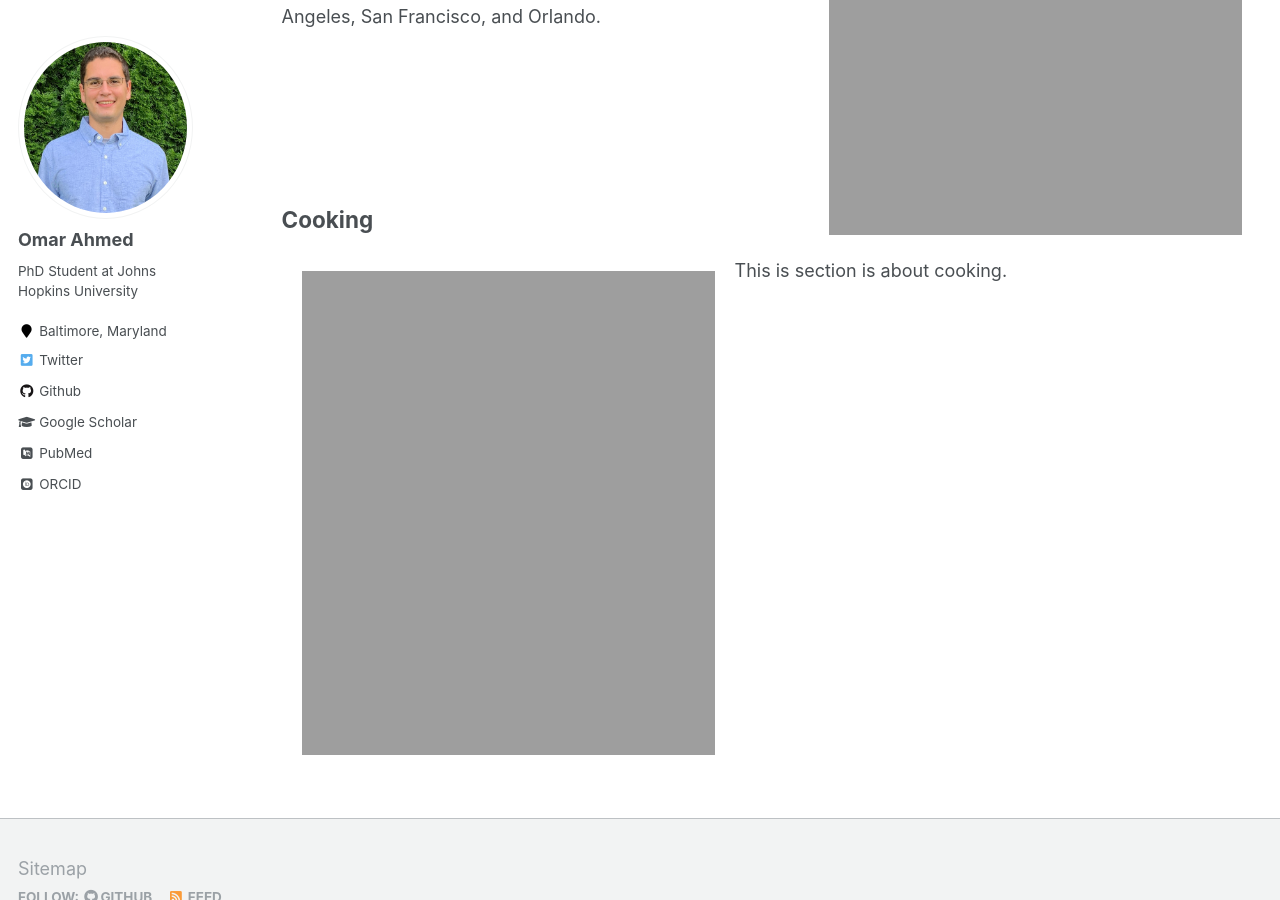
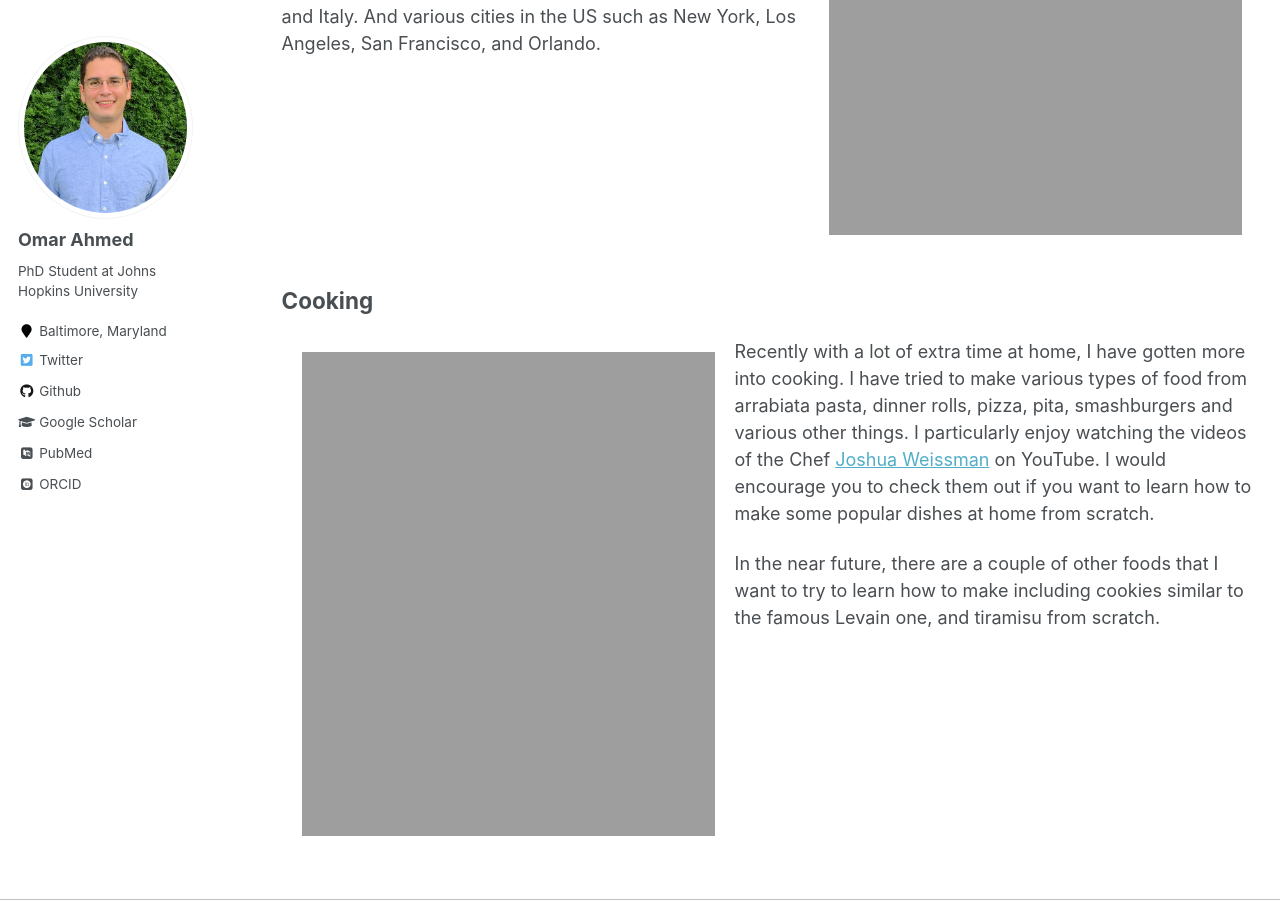
Before and after one commit to oma219/oma219.github.io, a Jekyll site: the page built from _pages/interests.md, in a window 1280 px wide and 900 px high, scrolled down 998 px. Built offline with Jekyll 4.4.1, drawn with Linux system fonts in a browser that asks for light colours; some web fonts are replaced.

Commit message:
updated interets page

```diff
--- a/_pages/interests.md
+++ b/_pages/interests.md
@@ -21,17 +21,17 @@ In terms of other sports, I am fan of Lebron James in the NBA and, Roger Federer
 
 <img src="http://oma219.github.io/images/epcot.jpg" alt="spaceship earth" style="float: right; height: 524px; width:453px; padding: 20px;"/>
 
+<br/>
 In terms of travel, I really enjoy going to theme parks like Disney and Universal when I have the chance. I particularly like the Epcot park in Walt Disney World where you get to experience a little flavor of many countries all in one place. Plus, they have great food in all of those parks!
 
 In addition, I enjoy traveling to other parts of the world when I have the opportunity. I have been fortunuate to be able to visit international destinations like Egypt (get to see family!), and Italy. And various cities in the US such as New York, Los Angeles, San Francisco, and Orlando.
 
-<br/>
-<br/>
-<br/>
-<br/>
+<br/><br/><br/><br/><br/><br/>
 
 ## Cooking
 
 <img src="http://oma219.github.io/images/homemade_pizza.jpg" alt="homemade pizza" style="float: left; height: 524px; width:453px; padding: 20px;"/>
 
-This is section is about cooking.
+Recently with a lot of extra time at home, I have gotten more into cooking. I have tried to make various types of food from arrabiata pasta, dinner rolls, pizza, pita, smashburgers and various other things. I particularly enjoy watching the videos of the Chef [Joshua Weissman](https://www.joshuaweissman.com/) on YouTube. I would encourage you to check them out if you want to learn how to make some popular dishes at home from scratch.
+
+In the near future, there are a couple of other foods that I want to try to learn how to make including cookies similar to the famous Levain one, and tiramisu from scratch.
```
